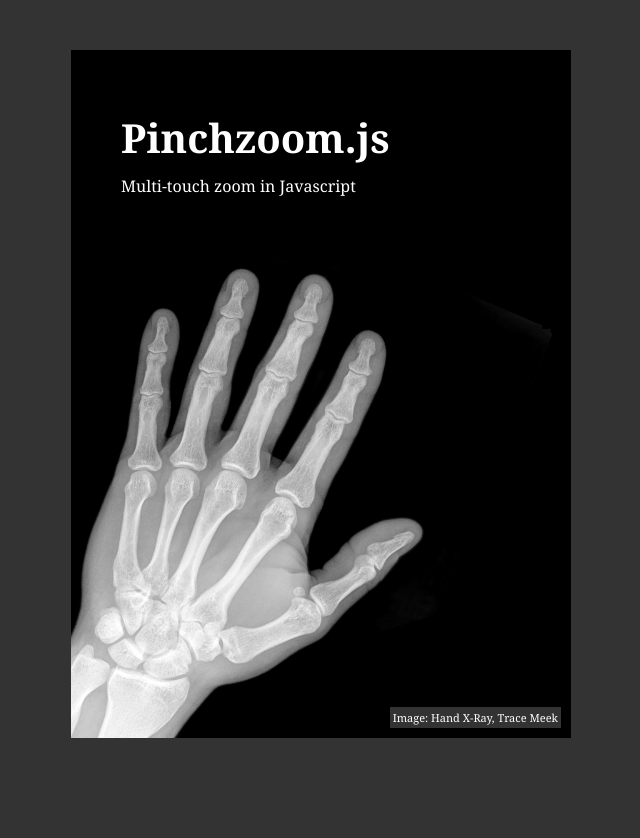
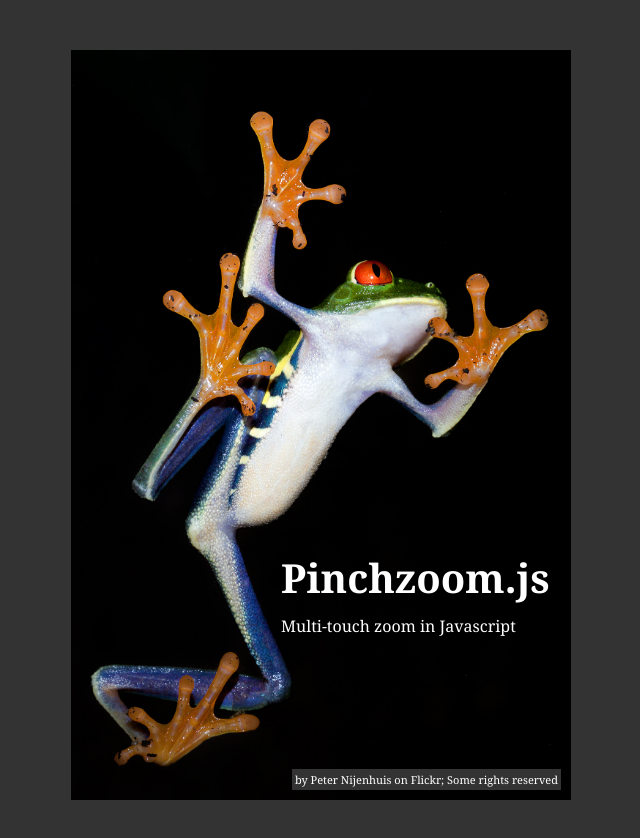
Before and after one commit to manuelstofer/pinchzoom, a plain HTML site: page demo/pinchzoom.html in a window 1280 px wide. Shown: the whole page, without its empty margins (319-959 px from the left). Before the commit the page ends 800 px from the top, so only its background shows below. Drawn offline with Linux system fonts and the light colour scheme.

Commit message:
[TASK] updated image and text position

```diff
--- a/demo/pinchzoom.html
+++ b/demo/pinchzoom.html
@@ -38,8 +38,8 @@
                     Multi-touch zoom in Javascript
                 </p>
             </div>
-            <img src="hand.jpg"/>
-            <a class="image" href="http://www.flickr.com/photos/tracemeek/5327224133/">Image: Hand X-Ray, Trace Meek</a>
+            <img src="frog.jpg"/>
+            <a class="image" href="http://www.flickr.com/photos/59446027@N00/5258583198">by Peter Nijenhuis on Flickr; Some rights reserved</a>
         </div>
     </div>
 
--- a/demo/style.css
+++ b/demo/style.css
@@ -33,8 +33,8 @@ div.pinch-zoom a{
 
 div.pinch-zoom div.description {
     position: absolute;
-    top: 60px;
-    left: 50px;
+    top: 500px;
+    left: 210px;
 }
 
 div.pinch-zoom div.description h1{
```
Also changed, not shown: demo/frog.jpg (added), demo/hand.jpg (deleted).
